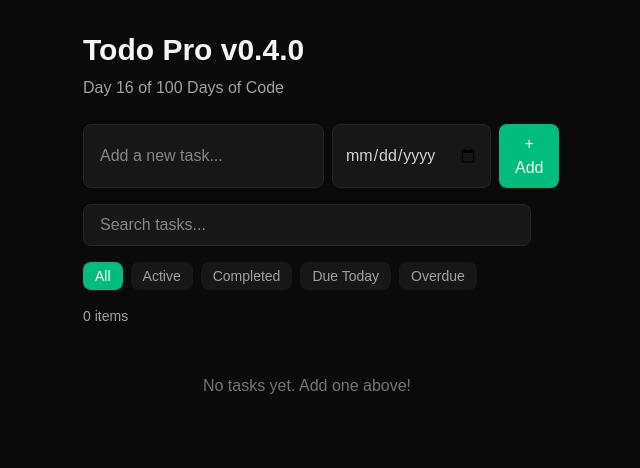
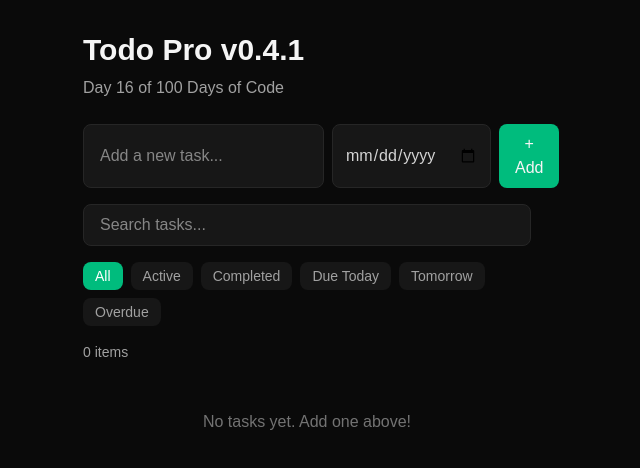
Before and after one commit to rrrnet3-dev/todo.pro, a Next.js app: page / in a window 1280 px wide. Shown: the top 468 px of the page, without its empty margins (333-973 px from the left). Built offline with nearby package versions, Linux system fonts and the light colour scheme.

Commit message:
feat: v0.4.1 - add tomorrow filter + badge for next-day planning | Day 16.1

```diff
--- a/src/app/page.js
+++ b/src/app/page.js
@@ -7,7 +7,7 @@ export default function Home() {
   const [todos, setTodos] = useState([])
   const [input, setInput] = useState('')
   const [dueDate, setDueDate] = useState('')
-  const [filter, setFilter] = useState('all') // 'all', 'active', 'completed', 'today', 'overdue'
+  const [filter, setFilter] = useState('all') // 'all', 'active', 'completed', 'today', 'tomorrow', 'overdue'
   const [search, setSearch] = useState('')
   const [editingId, setEditingId] = useState(null)
   const [editText, setEditText] = useState('')
@@ -51,8 +51,8 @@ export default function Home() {
   const toggleTodo = (id) => {
     setTodos(todos.map(todo =>
       todo.id === id
-    ? {
-        ...todo,
+   ? {
+       ...todo,
           completed:!todo.completed,
           completedAt:!todo.completed? new Date().toISOString() : null
         }
@@ -107,6 +107,13 @@ export default function Home() {
     return dateStr === today
   }
 
+  // Helper: check if date is tomorrow
+  const isTomorrow = (dateStr) => {
+    const tomorrow = new Date()
+    tomorrow.setDate(tomorrow.getDate() + 1)
+    return dateStr === tomorrow.toISOString().split('T')[0]
+  }
+
   // Helper: check if overdue
   const isOverdue = (todo) => {
     return todo.dueDate && new Date(todo.dueDate) < new Date().setHours(0,0,0,0) &&!todo.completed
@@ -114,7 +121,7 @@ export default function Home() {
 
   // Filter + Search + Sort logic
   const filteredTodos = todos
-   .filter(todo => {
+  .filter(todo => {
       // Search filter
       if (search &&!todo.text.toLowerCase().includes(search.toLowerCase())) {
         return false
@@ -124,10 +131,11 @@ export default function Home() {
       if (filter === 'active') return!todo.completed
       if (filter === 'completed') return todo.completed
       if (filter === 'today') return todo.dueDate && isToday(todo.dueDate) &&!todo.completed
+      if (filter === 'tomorrow') return todo.dueDate && isTomorrow(todo.dueDate) &&!todo.completed
       if (filter === 'overdue') return isOverdue(todo)
       return true // 'all'
     })
-   .sort((a, b) => {
+  .sort((a, b) => {
       // Completed items go to bottom
       if (a.completed &&!b.completed) return 1
       if (!a.completed && b.completed) return -1
@@ -144,6 +152,7 @@ export default function Home() {
   const activeCount = todos.filter(t =>!t.completed).length
   const completedCount = todos.filter(t => t.completed).length
   const todayCount = todos.filter(t => t.dueDate && isToday(t.dueDate) &&!t.completed).length
+  const tomorrowCount = todos.filter(t => t.dueDate && isTomorrow(t.dueDate) &&!t.completed).length
   const overdueCount = todos.filter(t => isOverdue(t)).length
   const today = new Date().toISOString().split('T')[0]
 
@@ -152,13 +161,14 @@ export default function Home() {
     { key: 'active', label: 'Active', count: activeCount },
     { key: 'completed', label: 'Completed', count: completedCount },
     { key: 'today', label: 'Due Today', count: todayCount },
+    { key: 'tomorrow', label: 'Tomorrow', count: tomorrowCount },
     { key: 'overdue', label: 'Overdue', count: overdueCount }
   ]
 
   return (
     <main className="min-h-screen bg-neutral-950 text-neutral-100 p-4 md:p-8">
       <div className="max-w-md mx-auto">
-        <h1 className="text-3xl font-bold mb-2">Todo Pro v0.4.0</h1>
+        <h1 className="text-3xl font-bold mb-2">Todo Pro v0.4.1</h1>
         <p className="text-neutral-400 mb-6">Day 16 of 100 Days of Code</p>
 
         {/* Add Form */}
@@ -213,7 +223,7 @@ export default function Home() {
               onClick={() => setFilter(f.key)}
               className={`px-3 py-1 rounded-lg transition text-sm ${
                 filter === f.key
-              ? 'bg-emerald-500 text-white'
+             ? 'bg-emerald-500 text-white'
                 : 'bg-neutral-900 text-neutral-400 hover:bg-neutral-800'
               }`}
             >
@@ -240,6 +250,7 @@ export default function Home() {
           {filteredTodos.map(todo => {
             const overdue = isOverdue(todo)
             const dueToday = todo.dueDate && isToday(todo.dueDate) &&!todo.completed
+            const dueTomorrow = todo.dueDate && isTomorrow(todo.dueDate) &&!todo.completed
 
             return (
               <motion.div
@@ -249,7 +260,7 @@ export default function Home() {
                 animate={{ opacity: 1, y: 0 }}
                 exit={{ opacity: 0, x: -100 }}
                 className={`flex items-center gap-3 p-3 mb-2 bg-neutral-900 border rounded-lg ${
-                  overdue? 'border-red-500/50' : dueToday? 'border-yellow-500/50' : 'border-neutral-800'
+                  overdue? 'border-red-500/50' : dueToday? 'border-yellow-500/50' : dueTomorrow? 'border-blue-500/50' : 'border-neutral-800'
                 }`}
               >
                 <input
@@ -301,7 +312,7 @@ export default function Home() {
                             <button
                               onClick={() => setEditingDateId(todo.id)}
                               className={`hover:underline ${
-                                todo.completed? 'text-neutral-500' : overdue? 'text-red-400' : dueToday? 'text-yellow-400' : 'text-neutral-400'
+                                todo.completed? 'text-neutral-500' : overdue? 'text-red-400' : dueToday? 'text-yellow-400' : dueTomorrow? 'text-blue-400' : 'text-neutral-400'
                               }`}
                             >
                               Due: {new Date(todo.dueDate).toLocaleDateString('en-GB')}
@@ -323,6 +334,11 @@ export default function Home() {
                         {dueToday &&!overdue && (
                           <span className="px-2 py-0.5 bg-yellow-500/20 text-yellow-400 rounded-full font-bold">
                             TODAY
+                          </span>
+                        )}
+                        {dueTomorrow && (
+                          <span className="px-2 py-0.5 bg-blue-500/20 text-blue-400 rounded-full font-bold">
+                            TOMORROW
                           </span>
                         )}
                       </div>
@@ -349,6 +365,7 @@ export default function Home() {
              filter === 'active'? 'No active tasks' :
              filter === 'completed'? 'No completed tasks' :
              filter === 'today'? 'Nothing due today' :
+             filter === 'tomorrow'? 'Nothing planned for tomorrow' :
              filter === 'overdue'? 'No overdue tasks' :
              'No tasks yet. Add one above!'}
           </div>
```
